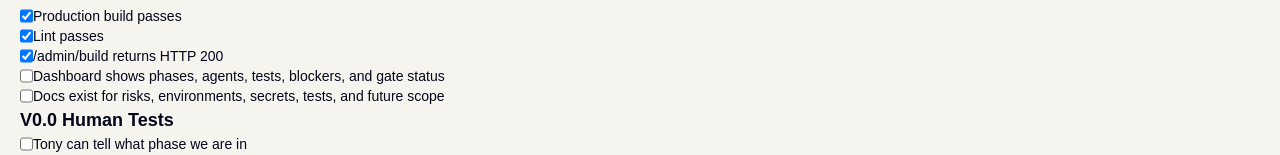
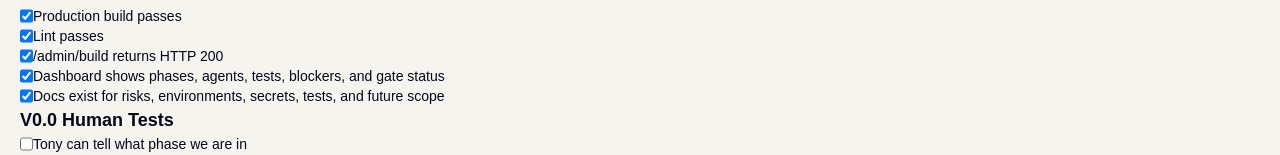
Before and after one commit to TBHVision/gpt-codex-awo, a Next.js app: page /admin/build in a window 1280 px wide. Shown: the part 718-873 px from the top of the page. Built offline with nearby package versions, Linux system fonts and the light colour scheme.

Commit message:
chore: mark V0 self tests verified

```diff
--- a/src/app/admin/build/BuildDashboardClient.tsx
+++ b/src/app/admin/build/BuildDashboardClient.tsx
@@ -159,6 +159,8 @@ export default function BuildDashboardClient() {
         "Production build passes",
         "Lint passes",
         "/admin/build returns HTTP 200",
+        "Dashboard shows phases, agents, tests, blockers, and gate status",
+        "Docs exist for risks, environments, secrets, tests, and future scope",
       ].includes(item),
     ),
   );
```
Also changed, not shown: 4 other files (tests, documents, lock files or other folders).
